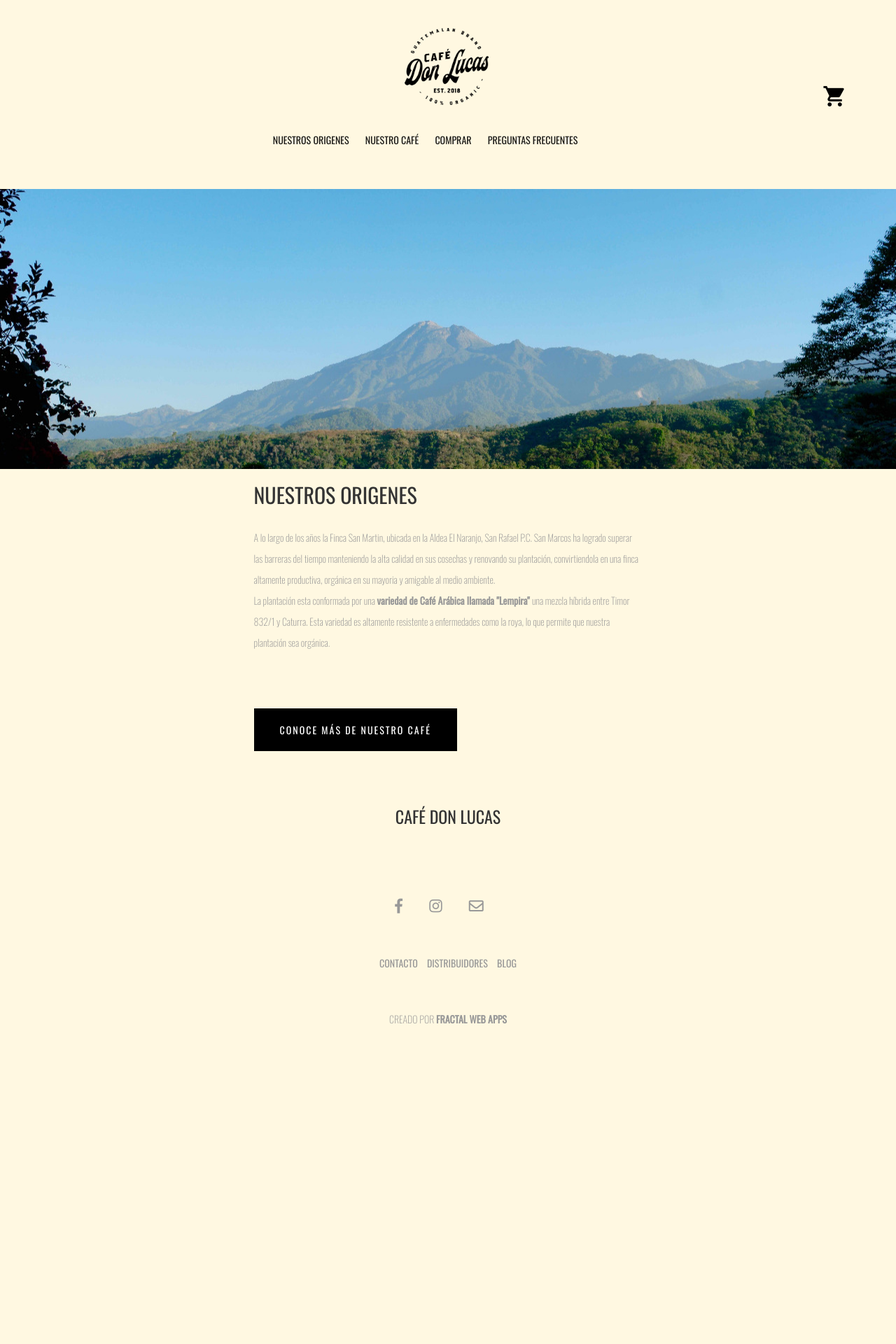
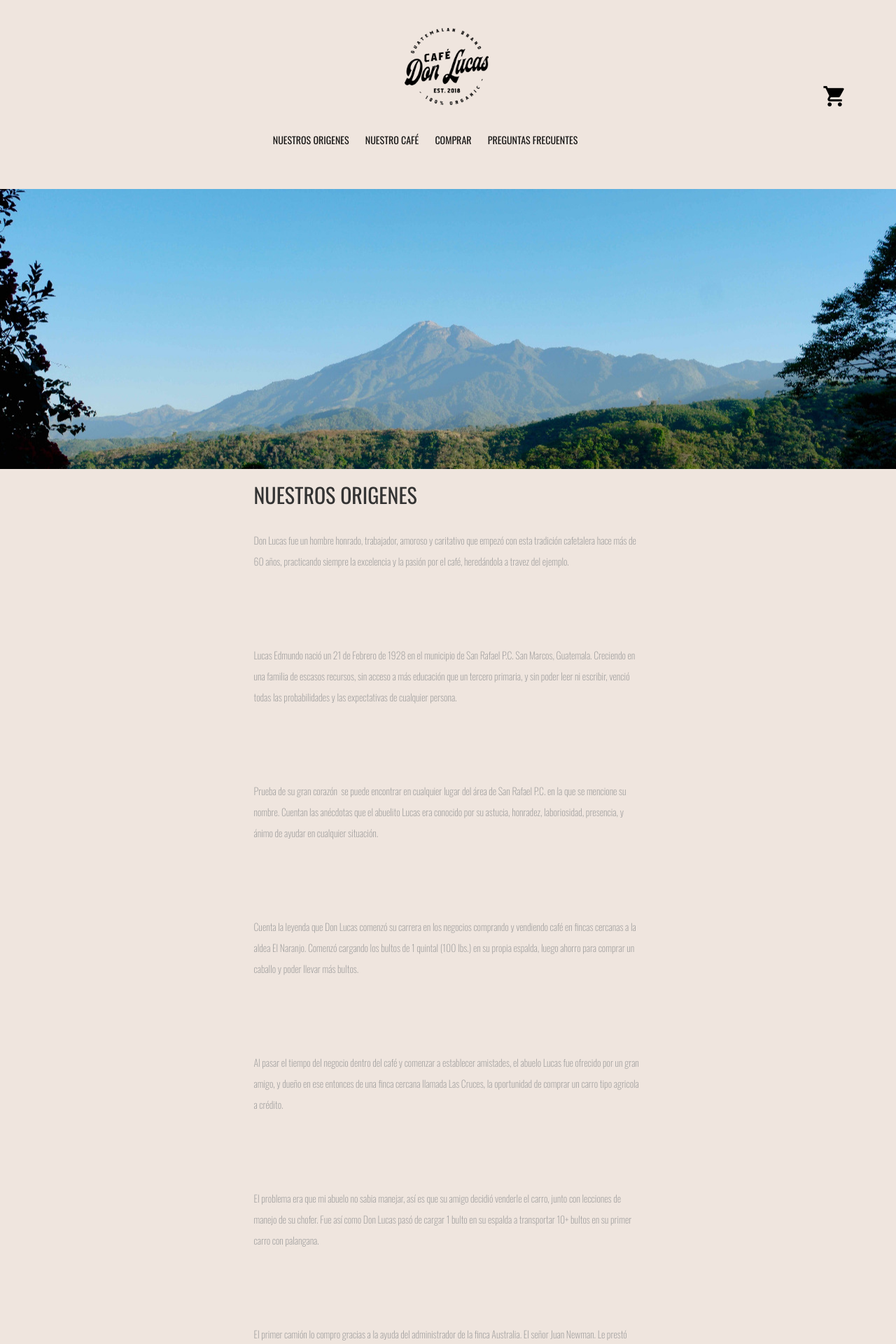
Before and after one commit to rmeoni/fractal, a Jekyll site: the page built from origenes.markdown, in a window 1280 px wide. Shown: the top 1920 px of the page at 70% size. Built offline with Jekyll 4.4.1, drawn with Linux system fonts in a browser that asks for light colours; nearby versions of some CDN libraries; before the commit the page ends 1571 px from its top, so only the background shows below that; some of the changed text lies outside the part shown.

Commit message:
adding origin story

```diff
--- a/assets/style.css
+++ b/assets/style.css
@@ -4,11 +4,11 @@
 
 #bs-over {
 	font-family: "Oswald";
-	background-color: #fff8e1;
+	background-color: #EFE5DE;
 }
 
 body {
-	background-color: #fff8e1;
+	background-color: #EFE5DE;
 }
 
 #home-jumbotron {
--- a/origenes.markdown
+++ b/origenes.markdown
@@ -9,11 +9,14 @@
 		<div class="row">
 			<div class="col-md-6 col-md-offset-3 col-xs-12">
 				<h2>NUESTROS ORIGENES</h2>
-				<br>
-				<p>A lo largo de los años la Finca San Martin, ubicada en la Aldea El Naranjo, San Rafael P.C. San Marcos ha logrado superar las barreras del tiempo manteniendo la alta calidad en sus cosechas y renovando su plantación, convirtiendola en una finca altamente productiva, orgánica en su mayoria y amigable al medio ambiente.
-				<br>
-				La plantaci&oacute;n esta conformada por una <strong>variedad de Caf&eacute; Ar&aacute;bica llamada "Lempira" </strong> una mezcla h&iacute;brida entre Timor 832/1 y Caturra. Esta variedad es altamente resistente a enfermedades como la roya, lo que permite que nuestra plantaci&oacute;n sea org&aacute;nica.</p>
-				<br>
+				<p style="padding-top:24px;">Don Lucas fue un hombre honrado, trabajador, amoroso y caritativo que empezó con esta tradición cafetalera hace más de 60 años, practicando siempre la excelencia y la pasión por el café, heredándola a travez del ejemplo.</p>
+				<p style="padding-top:24px;">Lucas Edmundo nació un 21 de Febrero de 1928 en el municipio de San Rafael P.C. San Marcos, Guatemala. Creciendo en una familia de escasos recursos, sin acceso a más educación que un tercero primaria, y sin poder leer ni escribir, venció todas las probabilidades y las expectativas de cualquier persona.</p>
+				<p style="padding-top:24px;">Prueba de su gran corazón  se puede encontrar en cualquier lugar del área de San Rafael P.C. en la que se mencione su nombre. Cuentan las anécdotas  que el abuelito Lucas era conocido por su astucia, honradez, laboriosidad, presencia, y ánimo de ayudar en cualquier situación. </p>
+				<p style="padding-top:24px;">Cuenta la leyenda que Don Lucas comenzó su carrera en los negocios comprando y vendiendo café en fincas cercanas a la aldea El Naranjo. Comenzó cargando los bultos de 1 quintal (100 lbs.) en su propia espalda, luego ahorro para comprar un caballo y poder llevar más bultos.</p>
+				<p style="padding-top:24px;">Al pasar el tiempo del negocio dentro del café y comenzar a establecer amistades, el abuelo Lucas fue ofrecido por un gran amigo, y dueño en ese entonces de una finca cercana llamada Las Cruces,  la oportunidad de comprar un carro tipo agricola a crédito.</p>
+				<p style="padding-top:24px;">El problema era que mi abuelo no sabia manejar, así es que su amigo decidió venderle el carro, junto con lecciones de manejo de su chofer. Fue así como Don Lucas pasó de cargar 1 bulto en su espalda a transportar 10+ bultos en su primer carro con palangana.</p>
+				<p style="padding-top:24px;">El primer camión lo compro gracias a la ayuda del administrador de la finca Australia. El señor Juan Newman. Le prestó Q6000. De aquella época, sin documento de por medio. El sabía que mi abuelo no le iba a fallar.</p>
+				<p style="padding-top:24px;">A los pocos años Don Lucas logro comprar sus primeras parcelas donde comenzó a cultivar su propio café. Y fue así, sin detenerse, sin retroceder, que mi abuelo logro forjar esta tradición inalterable, incomparable y que con mucho gusto llevamos a tu mesa. </p>
 				<a href="/nuestro-cafe" id="button">CONOCE MÁS DE NUESTRO CAFÉ</a>
 			</div>
 		</div>
```
